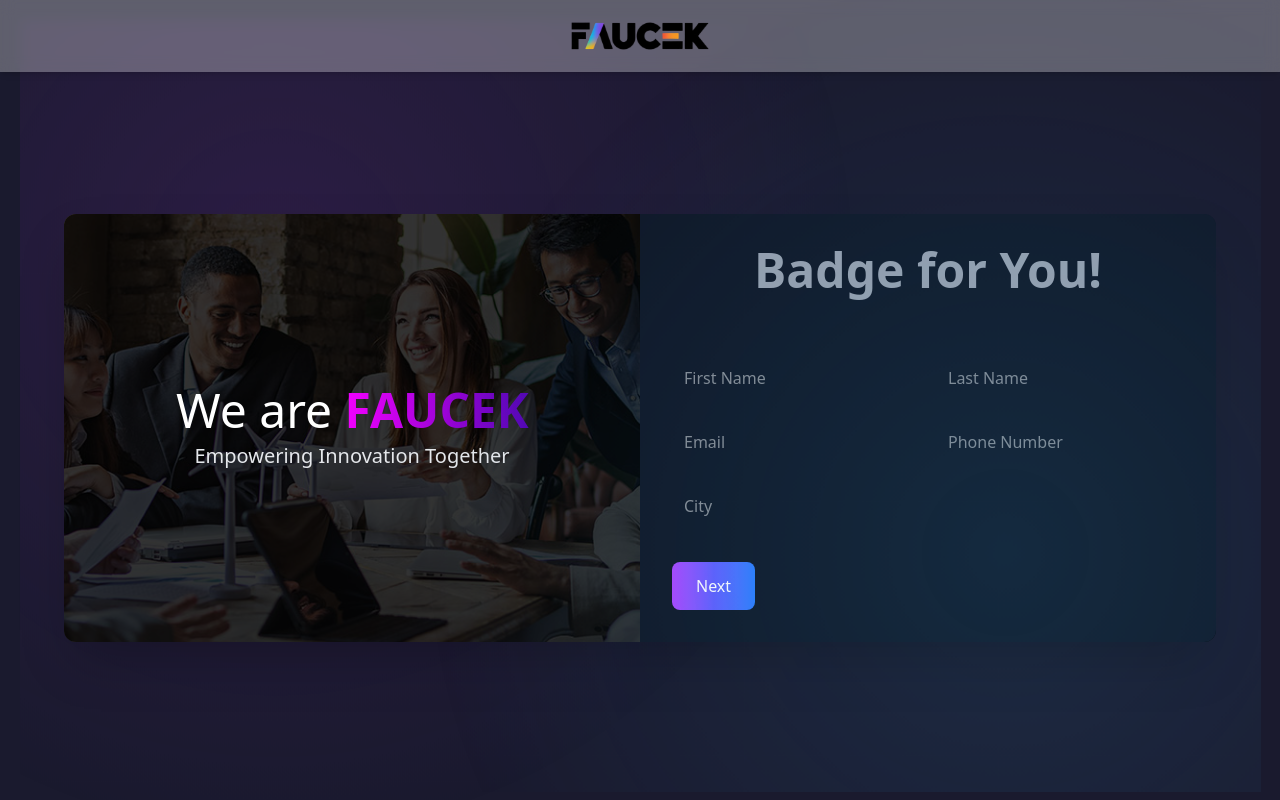
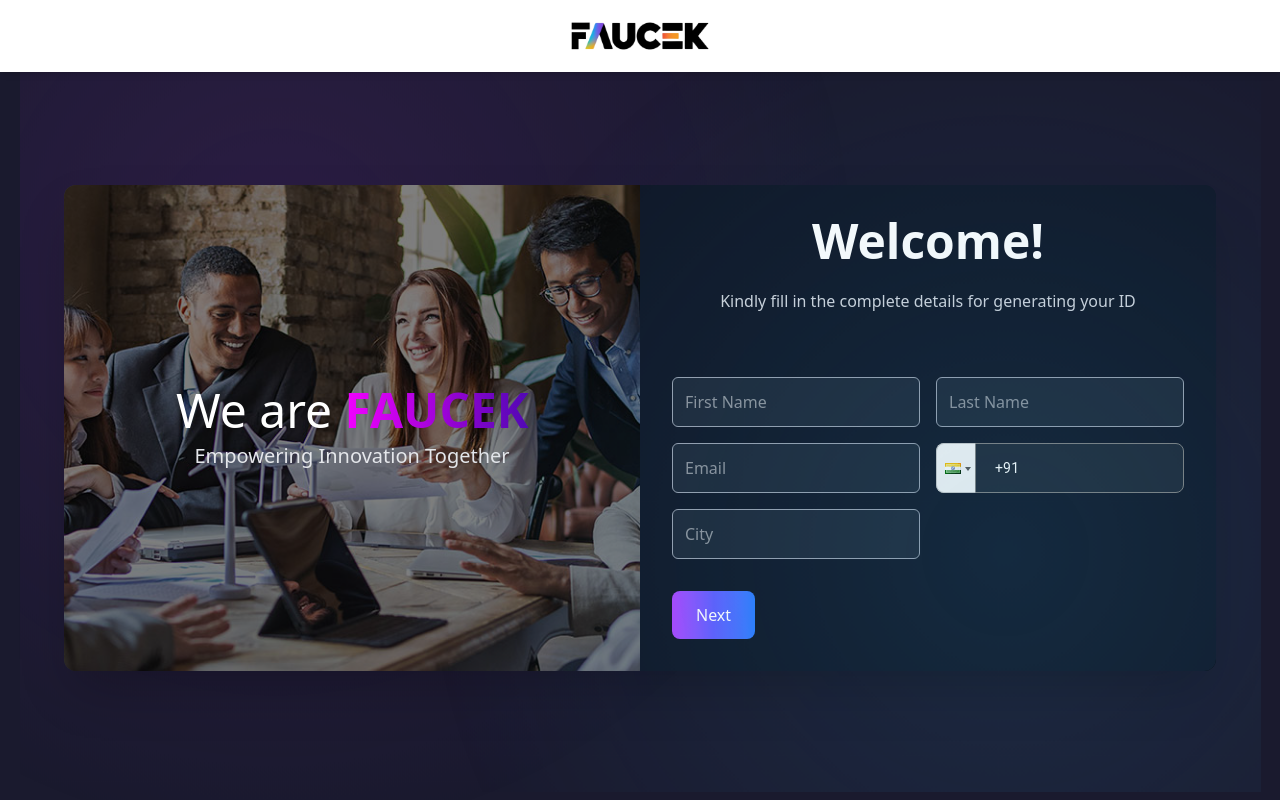
Before and after one commit to kartikrathod23/faucek-employee-badge, a React (Vite) app: page / in a window 1280 px wide. Built offline with nearby package versions, Linux system fonts and the light colour scheme.

Commit message:
changed frontend

```diff
--- a/package.json
+++ b/package.json
@@ -13,12 +13,14 @@
     "@tailwindcss/vite": "^4.1.8",
     "animate.css": "^4.1.1",
     "axios": "^1.9.0",
+    "classnames": "^2.5.1",
     "dom-to-image-more": "^3.6.0",
     "file-saver": "^2.0.5",
     "html2canvas": "^1.4.1",
     "react": "^19.1.0",
     "react-dom": "^19.1.0",
     "react-icons": "^5.5.0",
+    "react-phone-input-2": "^2.15.1",
     "react-router-dom": "^7.6.1",
     "tailwindcss": "^4.1.8"
   },
--- a/src/App.jsx
+++ b/src/App.jsx
@@ -1,5 +1,6 @@
 import { useState } from 'react'
 import MultiStepForm from './pages/MultiStepForm'
+import ThankYouPage from './pages/ThankyouPage'
 // import SubmissionsList from './pages/SubmissionsList';
 import { BrowserRouter as Router, Routes, Route } from 'react-router-dom'
 
@@ -11,6 +12,7 @@
     <Router>
         <Routes>
           <Route path="/" element={<MultiStepForm />} />
+          <Route path="/thank-you" element={<ThankYouPage />} />
           {/* <Route path="/submissions" element={<SubmissionsList />} /> */}
         </Routes>
     </Router>)
--- a/src/pages/BadgeModal.jsx
+++ b/src/pages/BadgeModal.jsx
@@ -5,10 +5,19 @@
 import { FaLinkedin, FaInstagram, FaTwitter } from "react-icons/fa";
 import faucekLogo from "../assets/Faucek_Logo.png";
 import tiles from "../assets/tiles4.jpeg";
+import { useNavigate } from "react-router-dom";
 import { url } from "../server";
 
 const BadgeModal = ({ isOpen, onClose, userData }) => {
+
+    const navigate = useNavigate();
+
     const badgeRef = useRef();
+
+    const handleClose = () => {
+        onClose();
+        navigate("/thank-you", { state: { userData, badgeImageUrl: profileImgUrl } });
+    };
 
 
     const downloadBadge = async () => {
@@ -25,7 +34,6 @@
         clone.style.backgroundImage = `linear-gradient(to top right, rgba(176, 108, 244, 0.5), rgba(176, 108, 244, 0.5), rgba(244, 72, 207, 0.5)), url(${tiles})`;
         clone.style.backgroundRepeat = "no-repeat, repeat";
         clone.style.backgroundSize = "cover, contain";
-            clone.style.backgroundBlendMode = '';
 
         const canvas = await html2canvas(clone, {
             useCORS: true,
@@ -34,17 +42,26 @@
             backgroundColor: null,
         });
 
+        document.body.removeChild(clone);
+
+        // Convert to blob for download and dataURL for preview
         canvas.toBlob((blob) => {
             if (blob) {
+                const badgeUrl = URL.createObjectURL(blob);
                 saveAs(blob, `${userData.firstName}_${userData.lastName}_badge.png`);
+                navigate("/thank-you", {
+                    state: {
+                        userData,
+                        badgeImageUrl: badgeUrl,
+                    },
+                });
             }
         });
-
-            document.body.removeChild(clone);
     } catch (error) {
         console.error("Badge download failed:", error);
     }
 };
+
 
     // useEffect(() => {
     //     const badge = badgeRef.current;
@@ -66,6 +83,7 @@
     const [officialEmail, setOfficialEmail] = useState(userData.email || "");
     const [empID, setEmpID] = useState(userData.employeeId || "FAC-EMP-001");
     const designation = userData.selectedRole;
+    const phone = userData.phone;
 
     const profileImgUrl =
         typeof userData.profileImage === "string"
@@ -110,7 +128,7 @@
         <div style={{ backgroundColor: "rgba(0, 0, 0, 0.8)" }} className="fixed inset-0 z-50 flex items-center justify-center px-4">
             <div className="relative max-w-[420px] animate-slideUp">
                 <button
-                    onClick={onClose}
+                    onClick={handleClose}
                     style={{ color: "#ffffff" }}
                     className="absolute top-0 z-10 right-2 text-3xl hover:scale-110 transition"
                 >
@@ -175,7 +193,7 @@
                             <div><span style={{ fontWeight: 'bold', color: '#fff' }}>Name</span><br /><span style={{ color: '#ddd' }}>{fullName}</span></div>
                             <div><span style={{ fontWeight: 'bold', color: '#fff' }}>Designation</span><br /><span style={{ color: '#ddd' }}>{designation}</span></div>
                             <div><span style={{ fontWeight: 'bold', color: '#fff' }}>Email</span><br /><span style={{ color: '#ddd' }}>{officialEmail}</span></div>
-                            <div><span style={{ fontWeight: 'bold', color: '#fff' }}>Contact</span><br /><span style={{ color: '#ddd' }}>+91-9782040668</span></div>
+                            <div><span style={{ fontWeight: 'bold', color: '#fff' }}>Contact</span><br /><span style={{ color: '#ddd' }}>{phone}</span></div>
                         </div>
                     </div>
 
--- a/src/pages/MultiStepForm.jsx
+++ b/src/pages/MultiStepForm.jsx
@@ -4,6 +4,8 @@
 import logo from '../assets/Faucek_Logo.png';
 import banner from '../assets/faucek_banner.jpg';
 import BadgeModal from './BadgeModal';
+import PhoneInput from 'react-phone-input-2';
+import 'react-phone-input-2/lib/style.css';
 // import tiles from '../assets/tiles.jpeg';
 import { url } from '../server';
 
@@ -42,6 +44,11 @@
     };
 
     const nextStep = () => {
+
+        if(step==6){
+            e.preventDefault();
+        }
+
         const requiredFields = {
             1: ['firstName', 'lastName', 'email', 'phone', 'city'],
             2: ['profileImage'],
@@ -57,10 +64,23 @@
             return value && (typeof value === 'string' ? value.trim() !== '' : true);
         });
 
+        if (step === 2 && !formData.profileImage) {
+            alert("No file chosen. Please upload a profile photo.");
+            return;
+        }
+
         if (!isStepValid) {
             alert('Please fill in all required fields.');
             return;
         }
+
+        const rawNumber = formData.phone.replace(/\D/g, ''); // Remove non-digits
+        if (rawNumber.length < 10) {
+            alert("Please enter a valid 10-digit phone number");
+            return;
+        }
+
+
 
         setStep((prev) => prev + 1);
     };
@@ -88,6 +108,12 @@
 
         data.append('profileImage', formData.profileImage);
 
+        // const rawNumber = formData.phone.replace(/\D/g, ''); // Remove non-digits
+        // if (rawNumber.length < 10) {
+        //     alert("Please enter a valid 10-digit phone number");
+        //     return;
+        // }
+
         try {
             const res = await fetch(`${url}/submit`, {
                 method: 'POST',
@@ -98,7 +124,7 @@
             if (res.ok) {
                 setIsBadgeVisible(true);
             } else {
-                alert("Error submitting form");
+                alert(result.message || "Error submitting form");
             }
         } catch (err) {
             console.error("Error:", err);
@@ -113,20 +139,65 @@
             case 1:
                 return (
                     <div className="grid grid-cols-1 md:grid-cols-2 gap-4 animate__animated animate__fadeInUp">
-                        <input name="firstName" placeholder="First Name" value={formData.firstName} onChange={handleChange} className="p-3 rounded-md" required />
-                        <input name="lastName" placeholder="Last Name" value={formData.lastName} onChange={handleChange} className="p-3 rounded-md" required />
-                        <input name="email" placeholder="Email" value={formData.email} onChange={handleChange} className="p-3 rounded-md" required />
-                        <input name="phone" placeholder="Phone Number" value={formData.phone} onChange={handleChange} className="p-3 rounded-md" required />
-                        <input name="city" placeholder="City" value={formData.city} onChange={handleChange} className="p-3 rounded-md" required />
+                        <input name="firstName" placeholder="First Name" value={formData.firstName} onChange={handleChange} className="p-3 rounded-md border-1 border-gray-400 bg-gray-800" required />
+                        <input name="lastName" placeholder="Last Name" value={formData.lastName} onChange={handleChange} className="p-3 rounded-md border-1 border-gray-400 bg-gray-800" required />
+                        <input name="email" placeholder="Email" value={formData.email} onChange={handleChange} className="p-3 rounded-md border-1 border-gray-400 bg-gray-800" required />
+                        <PhoneInput
+                            country={'in'}
+                            value={formData.phone}
+                            onChange={(phone) => setFormData({ ...formData, phone })}
+                            inputProps={{
+                                name: 'phone',
+                                required: true,
+                            }}
+                            inputClass="custom-phone-input"
+                            containerClass="w-full"
+                            buttonStyle={{
+                                borderTopLeftRadius: '8px',
+                                borderBottomLeftRadius: '8px',
+                                borderRight: '1px solid gray',
+                            }}
+                            inputStyle={{
+                                width: '100%',
+                                height: '100%',
+                                padding: '12px 12px 12px 58px', // extra left padding for country code
+                                borderRadius: '8px',
+                                border: '1px solid gray',
+                                backgroundColor: '#1f2937', // matches Tailwind's bg-gray-800
+                                color: 'white',
+                            }}
+                        />
+
+
+                        <input name="city" placeholder="City" value={formData.city} onChange={handleChange} className="p-3 rounded-md border-1 border-gray-400 bg-gray-800" required />
                     </div>
                 );
             case 2:
                 return (
-                    <div className="relative animate__animated animate__fadeIn">
-                        <input name="profileImage" type="file" accept="image/*" onChange={handleChange} className="p-3 pt-8 rounded-md w-full" required />
-                        <span className="absolute top-1 left-3 text-gray-400">Upload Profile Image</span>
+                    <div className="space-y-2 animate__animated animate__fadeIn">
+                        <label htmlFor="profileImage" className="block text-lg font-medium text-white mb-2">
+                            Upload Profile Photo
+                        </label>
+
+                        <div className="relative w-full">
+                            <label className="w-full cursor-pointer flex items-center justify-center px-4 py-3 rounded-lg border border-gray-400 bg-gray-800 text-white hover:bg-gray-700 transition duration-200">
+                                Choose File
+                                <input
+                                    id="profileImage"
+                                    name="profileImage"
+                                    type="file"
+                                    accept="image/*"
+                                    onChange={handleChange}
+                                    className="hidden"
+                                />
+                            </label>
+                            <p className="text-sm text-gray-300 mt-2">
+                                {formData.profileImage ? formData.profileImage.name : "No file chosen"}
+                            </p>
+                        </div>
                     </div>
-                )
+                );
+
             case 3:
                 return (
                     <div className="space-y-2 animate__animated animate__fadeIn">
@@ -138,7 +209,7 @@
                             name="heardFrom"
                             value={formData.heardFrom}
                             onChange={handleChange}
-                            className="w-full p-3 rounded-md focus:border-violet-600 focus:ring-1 focus:ring-violet-600 outline-none border border-gray-400 text-gray-300"
+                            className="w-full p-3 rounded-md focus:border-white border-1 border-gray-400 text-gray-300"
                             required
                         />
                     </div>
@@ -154,7 +225,7 @@
                             name="selectedRole"
                             value={formData.selectedRole}
                             onChange={handleChange}
-                            className="w-full p-3 rounded-md focus:border-violet-600 focus:ring-1 focus:ring-violet-600 outline-none border border-gray-400 text-gray-300"
+                            className="w-full p-3 rounded-md focus:border-violet-whit border-1 border-gray-400 text-gray-300"
                             required
                         />
                     </div>
@@ -170,7 +241,7 @@
                             name="futureVision"
                             value={formData.futureVision}
                             onChange={handleChange}
-                            className="w-full p-3 rounded-md focus:border-violet-600 focus:ring-1 focus:ring-violet-600 outline-none border border-gray-400 text-gray-300"
+                            className="w-full p-3 rounded-md focus:border-violet-white border-1 border-gray-400 text-gray-300"
                             required
                         />
                     </div>
@@ -186,8 +257,7 @@
                             name="onboardingExperience"
                             value={formData.onboardingExperience}
                             onChange={handleChange}
-                            className="w-full p-3 rounded-md focus:border-violet-600 focus:ring-1 focus:ring-violet-600 outline-none border border-gray-400 text-gray-300"
-                            required
+                            className="w-full p-3 rounded-md focus:border-violet-white border-1 border-gray-400 text-gray-300"
                         />
                     </div>
                 );
@@ -196,15 +266,15 @@
 
     return (
         <div className="min-h-screen px-6 py-4 flex items-center justify-center complex-background animate__animated animate__fadeIn">
-            <nav className="w-full bg-white/30 shadow-md backdrop-blur-sm fixed top-0 left-0 z-50 flex justify-center">
+            <nav className="w-full bg-white shadow-md backdrop-blur-sm fixed top-0 left-0 z-50 flex justify-center">
                 <div className="max-w-7xl mx-auto px-6 py-3 flex items-center">
                     <img src={logo} alt="Faucek Logo" className="h-12" />
                 </div>
             </nav>
-            <div className="flex flex-col mt-14 md:flex-row max-w-6xl w-full rounded-xl overflow-hidden shadow-2xl backdrop-blur-md bg-gradient-to-br from-gray-800 via-gray-900 to-black bg-opacity-80 animate__animated animate__fadeInUp">
+            <div className="flex flex-col mt-14 md:flex-row max-w-6xl w-full rounded-xl overflow-hidden shadow-2xl backdrop-blur-md bg-gradient-to-br from-gray-800 via-gray-900 to-black  animate__animated animate__fadeInUp">
                 <div className="relative w-full md:w-1/2 h-96 md:h-auto">
                     <img src={banner} alt="Team" className="absolute inset-0 w-full h-full object-cover" />
-                    <div className="absolute inset-0 bg-black/80 flex flex-col items-center justify-center text-center p-6">
+                    <div className="absolute inset-0 bg-black/50 flex flex-col items-center justify-center text-center p-6">
                         <h2 className="text-4xl md:text-5xl font-extrbold text-white mb-2 animate__animated animate__zoomIn">
                             We are <span className="faucek-gradient font-bold">FAUCEK</span>
                         </h2>
@@ -212,12 +282,20 @@
                     </div>
                 </div>
                 <div className="w-full md:w-1/2 bg-gray-900 bg-opacity-80 p-8 space-y-6 text-white animate__animated animate__fadeInUp">
-                    <p className='hidden md:block text-gray-400 text-5xl font-bold mb-15 text-center'>Badge for You!</p>
-                    <form onSubmit={handleSubmit} onKeyDown={(e) => {
-                        if (e.key === 'Enter' && step < 6) {
-                            e.preventDefault(); // prevent Enter from submitting form early
-                        }
-                    }} className="space-y-4">
+                    <p className='hidden md:block text-white text-5xl font-bold text-center'>Welcome!</p>
+                    <p className='text-center text-gray-300 mb-16'>Kindly fill in the complete details for generating your ID</p>
+                    <form
+                        onSubmit={handleSubmit}
+                        onKeyDown={(e) => {
+                            if (e.key === 'Enter') {
+                                e.preventDefault();
+                                if (step < 6) {
+                                    nextStep();
+                                } else {
+                                    handleSubmit(e);
+                                }
+                            }
+                        }} className="space-y-4">
                         {renderStep()}
                         <div className="flex justify-between pt-4">
                             {step > 1 && !isLoading && <button type="button" onClick={prevStep} className="px-6 py-3 text-white rounded-lg bg-gray-700 hover:bg-gray-600 transition">Previous</button>}
--- /dev/null
+++ b/src/pages/ThankYouPage.jsx
@@ -0,0 +1,61 @@
+// src/pages/ThankYouPage.js
+import React from "react";
+import { useNavigate, useLocation } from "react-router-dom";
+import { FaLinkedin, FaInstagram, FaTwitter } from "react-icons/fa";
+import tiles from "../assets/tiles4.jpeg";
+
+const ThankYouPage = () => {
+    const location = useLocation();
+    const userData = location.state?.userData;
+    const badgeImageUrl = location.state?.badgeImageUrl;
+
+    const fullName = `${userData?.firstName || "User"} ${userData?.lastName || ""}`;
+
+    const handleDownloadAgain = () => {
+        if (!badgeImageUrl) return;
+        const link = document.createElement("a");
+        link.href = badgeImageUrl;
+        link.download = `${userData?.firstName}_${userData?.lastName}_badge.png`;
+        link.click();
+    };
+
+    return (
+        <div
+            style={{
+                backgroundImage: `url(${tiles})`,
+                backgroundSize: "cover",
+                backgroundBlendMode: "overlay",
+                backgroundColor: "#1a1a2e",
+                color: "#fff",
+                minHeight: "100vh",
+                display: "flex",
+                flexDirection: "column",
+                justifyContent: "center",
+                alignItems: "center",
+                padding: "2rem",
+                textAlign: "center"
+            }}
+        >
+            <h1 className="text-3xl font-bold mb-4">🎉 Congratulations, {fullName}!</h1>
+            <h2 className="text-xl font-semibold mb-8">Now you are a certified FAUCEKER!</h2>
+
+            <button
+                onClick={handleDownloadAgain}
+                className="bg-yellow-400 hover:bg-yellow-300 text-black font-bold py-2 px-6 rounded-lg shadow-md transition-all mb-12"
+            >
+                Download Badge Again
+            </button>
+
+            <div className="text-center">
+                <h3 className="text-lg font-semibold mb-2">Follow us on social media</h3>
+                <div className="flex gap-4 justify-center text-2xl">
+                    <a href="https://linkedin.com" target="_blank" rel="noopener noreferrer"><FaLinkedin /></a>
+                    <a href="https://instagram.com" target="_blank" rel="noopener noreferrer"><FaInstagram /></a>
+                    <a href="https://twitter.com" target="_blank" rel="noopener noreferrer"><FaTwitter /></a>
+                </div>
+            </div>
+        </div>
+    );
+};
+
+export default ThankYouPage;
--- a/src/server.js
+++ b/src/server.js
@@ -1 +1,2 @@
 export const url = "https://badge-generator-backend.vercel.app"
+// export const url = "http://localhost:5000"
```
Also changed, not shown: 1 other file (tests, documents, lock files or other folders). Lines whose indentation alone changed are shown as unchanged.
